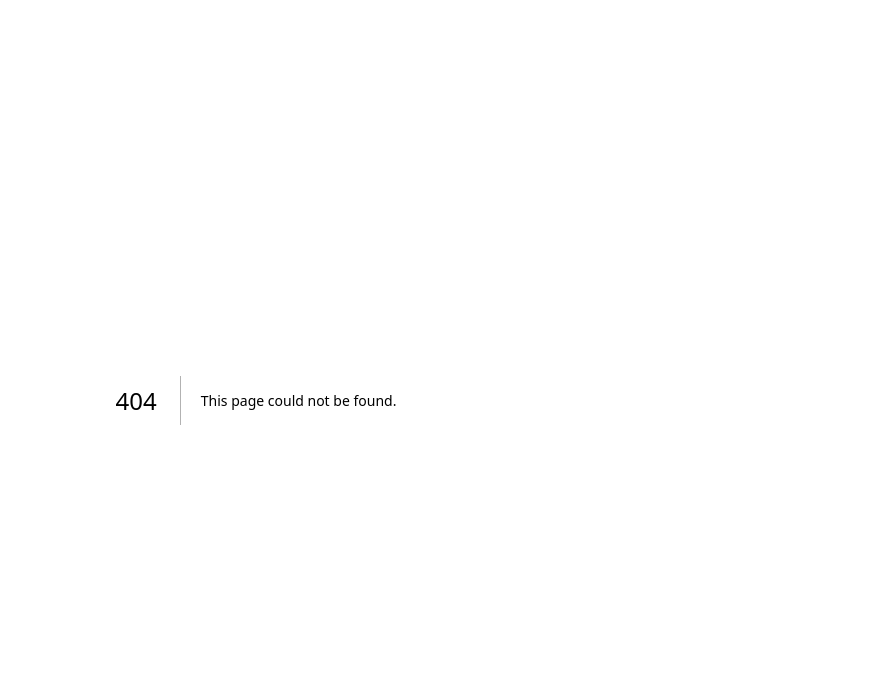
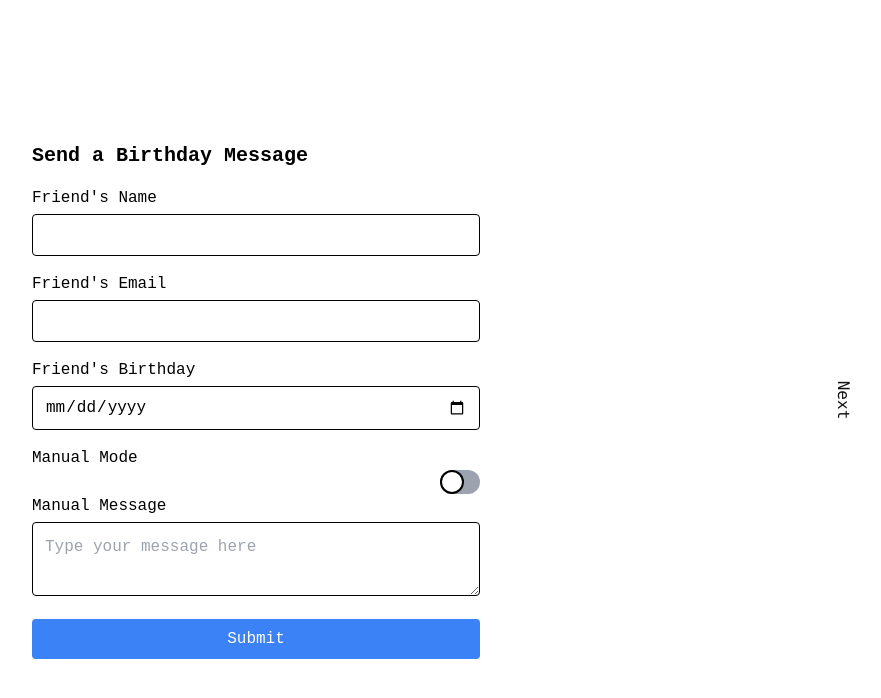
Before and after one commit to Fl4utia/WishMeABday, a Next.js app: page /wish in a window 1280 px wide. Before the commit this address had no page. Shown: the top 698 px of the page, without its empty margins (384-1265 px from the left). Built offline with nearby package versions, Linux system fonts and the light colour scheme.

Commit message:
styles(ui): Add form to send message

```diff
--- /dev/null
+++ b/src/app/wish/page.tsx
@@ -0,0 +1,160 @@
+"use client";
+import React, { useState } from "react";
+
+const FriendMessageForm: React.FC = () => {
+  const [isAiMode, setIsAiMode] = useState(false);
+  const [name, setName] = useState("");
+  const [email, setEmail] = useState("");
+  const [birthday, setBirthday] = useState("");
+  const [manualMessage, setManualMessage] = useState("");
+  const [aiDescription, setAiDescription] = useState("");
+
+  const handleToggle = () => {
+    setIsAiMode(!isAiMode);
+  };
+
+  const handleSubmit = (e: React.FormEvent) => {
+    e.preventDefault();
+    const formData = {
+      name,
+      email,
+      birthday,
+      message: isAiMode ? aiDescription : manualMessage,
+    };
+    console.log("Submitted data:", formData);
+  };
+
+  return (
+    <div className="flex flex-col items-center justify-center h-screen bg-white dark:bg-white">
+                      <section className="slides-nav fixed right-[-5%] md:right-[2%] flex items-center h-full z-10">
+        <nav className="slides-nav__nav rotate-90 transform origin-center">
+          <button className="slides-nav__prev px-2 py-1 font-mono">Next</button>
+        </nav>
+      </section>
+      <form
+        onSubmit={handleSubmit}
+        className="bg-white dark:bg-white p-8 rounded  w-full max-w-lg"
+      >
+        <h2 className="text-xl font-semibold text-black dark:text-black mb-4 text-content">
+          Send a Birthday Message
+        </h2>
+
+        <div className="mb-4">
+          <label
+            htmlFor="name"
+            className="block text-black dark:text-black mb-1 text-content"
+          >
+            Friend's Name
+          </label>
+          <input
+            type="text"
+            id="name"
+            value={name}
+            onChange={(e) => setName(e.target.value)}
+            className="w-full px-3 py-2 border border-black rounded bg-white text-black focus:outline-none text-content"
+            required
+          />
+        </div>
+
+        <div className="mb-4">
+          <label
+            htmlFor="email"
+            className="block text-black dark:text-black mb-1 text-content"
+          >
+            Friend's Email
+          </label>
+          <input
+            type="email"
+            id="email"
+            value={email}
+            onChange={(e) => setEmail(e.target.value)}
+            className="w-full px-3 py-2 border border-black rounded bg-white text-black focus:outline-none text-content"
+            required
+          />
+        </div>
+
+        <div className="mb-4">
+          <label
+            htmlFor="birthday"
+            className="block text-black dark:text-black mb-1 text-content"
+          >
+            Friend's Birthday
+          </label>
+          <input
+            type="date"
+            id="birthday"
+            value={birthday}
+            onChange={(e) => setBirthday(e.target.value)}
+            className="w-full px-3 py-2 border border-black rounded bg-white text-black focus:outline-none text-content"
+            required
+          />
+        </div>
+
+        <div className="mb-6 flex items-center justify-between">
+          <span className="text-black dark:text-black text-content">
+            {isAiMode ? "AI Mode" : "Manual Mode"}
+          </span>
+          <label className="relative inline-block w-10 h-6">
+            <input
+              type="checkbox"
+              checked={isAiMode}
+              onChange={handleToggle}
+              className="opacity-0 w-0 h-0"
+            />
+            <span className="block bg-gray-400 dark:bg-black rounded-full cursor-pointer w-full h-full transition-transform duration-300 ease-in-out">
+              <span
+                className={`block w-6 h-6 border-black border-2 bg-white rounded-full transform transition-transform duration-300 ease-in-out ${
+                  isAiMode ? "translate-x-4" : ""
+                }`}
+              />
+            </span>
+          </label>
+        </div>
+
+        {isAiMode ? (
+          <div className="mb-4">
+            <label
+              htmlFor="aiDescription"
+              className="block text-black dark:text-black mb-1 text-content"
+            >
+              Optional Description for AI Message
+            </label>
+            <textarea
+              id="aiDescription"
+              value={aiDescription}
+              onChange={(e) => setAiDescription(e.target.value)}
+              className="w-full px-3 py-2 border border-black rounded bg-white text-black focus:outline-none text-content"
+              placeholder="My friend Diego is turning 30 and loves cats!"
+            />
+          </div>
+        ) : (
+          <div className="mb-4">
+            <label
+              htmlFor="manualMessage"
+              className="block text-black dark:text-black mb-1 text-content"
+            >
+              Manual Message
+            </label>
+            <textarea
+              id="manualMessage"
+              value={manualMessage}
+              onChange={(e) => setManualMessage(e.target.value)}
+              className="w-full px-3 py-3 border border-black rounded bg-white text-black focus:outline-none text-content"
+              placeholder="Type your message here"
+              required={!isAiMode}
+            />
+          </div>
+        )}
+
+        <button
+          type="submit"
+          className="w-full px-4 py-2 bg-blue-500 text-white rounded hover:bg-blue-600 text-content"
+        >
+          Submit
+        </button>
+      </form>
+    </div>
+  );
+};
+
+export default FriendMessageForm;
```
Also changed, not shown: src/components/Form.tsx (added).
